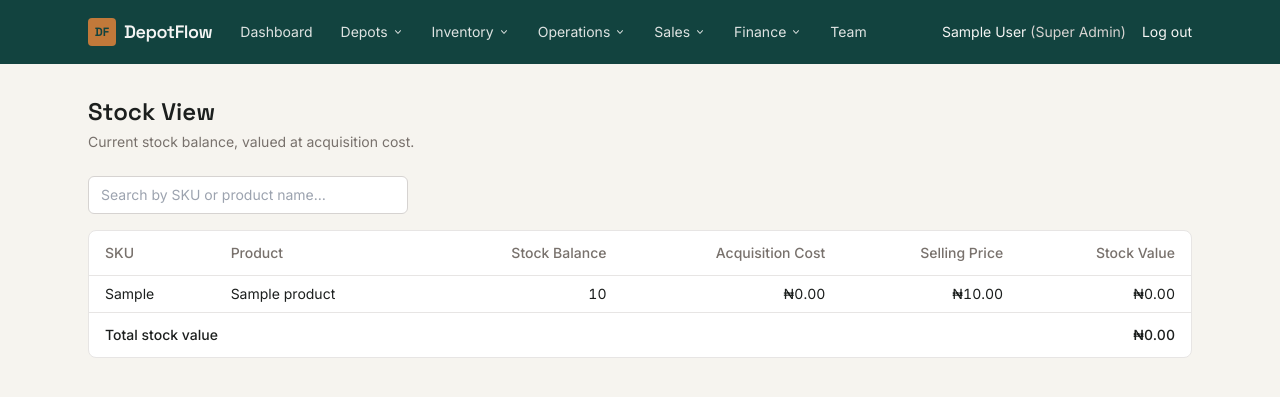
After one commit to 1Noobee/DepotFlow, a Django app: page /reports/stock/ in a window 1280 px wide. The commit adds this page. Shown: the top 397 px of the page. Run offline with Django 5.2, Linux system fonts and the light colour scheme; a user stored in the database is signed in; tables that the repository leaves empty hold one stand-in row (values such as "Sample post"); some libraries are stand-ins or nearby versions.

Commit message:
stock_view_and_hint

```diff
--- /dev/null
+++ b/core/static/core/js/stock_hint.js
@@ -0,0 +1,84 @@
+/*
+ * "Available stock at this depot" hint.
+ *
+ * Opt-in per page via a wrapper element:
+ *
+ *   <div data-stock-hint data-depot-field="id_depot">
+ *     ... formset with product selects, each row also containing a
+ *     <p data-stock-hint-text></p> placeholder (see
+ *     partials/dynamic_formset.html's show_stock_hint option) ...
+ *   </div>
+ *
+ * Refetches when: a product field changes, or the depot field
+ * changes (which refreshes every visible row, since they're all now
+ * asking about a different depot). Uses event delegation on the
+ * wrapper so newly added formset rows (via the Add Item button) are
+ * covered automatically, with no extra wiring needed here.
+ */
+document.addEventListener('DOMContentLoaded', function () {
+    document.querySelectorAll('[data-stock-hint]').forEach(function (root) {
+        var depotField = document.getElementById(root.dataset.depotField);
+        if (!depotField) {
+            return;
+        }
+
+        function hintFor(productSelect) {
+            var card = productSelect.closest('.formset-card');
+            return card ? card.querySelector('[data-stock-hint-text]') : null;
+        }
+
+        function refresh(productSelect) {
+            var hint = hintFor(productSelect);
+            if (!hint) {
+                return;
+            }
+
+            var depotId = depotField.value;
+            var productId = productSelect.value;
+
+            if (!depotId || !productId) {
+                hint.textContent = '';
+                return;
+            }
+
+            hint.textContent = 'Checking stock…';
+            hint.classList.remove('text-depot-brick');
+            hint.classList.add('text-stone-500');
+
+            var url = '/inventory/stock-balance/?product=' + encodeURIComponent(productId) +
+                '&depot=' + encodeURIComponent(depotId);
+
+            fetch(url, { headers: { 'X-Requested-With': 'XMLHttpRequest' } })
+                .then(function (response) {
+                    return response.ok ? response.json() : Promise.reject();
+                })
+                .then(function (data) {
+                    hint.textContent = 'Available at this depot: ' + data.stock_balance;
+                    if (data.stock_balance <= 0) {
+                        hint.classList.remove('text-stone-500');
+                        hint.classList.add('text-depot-brick');
+                    }
+                })
+                .catch(function () {
+                    hint.textContent = '';
+                });
+        }
+
+        root.addEventListener('change', function (event) {
+            if (event.target.matches('select[name$="-product"]')) {
+                refresh(event.target);
+            }
+        });
+
+        depotField.addEventListener('change', function () {
+            root.querySelectorAll('select[name$="-product"]').forEach(refresh);
+        });
+
+        // Cover rows already selected on initial page load (e.g. editing).
+        root.querySelectorAll('select[name$="-product"]').forEach(function (select) {
+            if (select.value) {
+                refresh(select);
+            }
+        });
+    });
+});
--- a/inventory/urls.py
+++ b/inventory/urls.py
@@ -4,6 +4,8 @@ from . import views
 app_name = "inventory"
 
 urlpatterns = [
+    path("stock-balance/", views.stock_balance_lookup, name="stock_balance_lookup"),
+
     path("", views.product_list, name="product_list"),
     path("products/new/", views.product_create, name="product_create"),
     path("products/<int:pk>/", views.product_detail, name="product_detail"),
--- a/operations/templates/operations/load_form.html
+++ b/operations/templates/operations/load_form.html
@@ -12,14 +12,14 @@
         {{ form|crispy }}
     </div>
 
-    <div class="bg-white p-6 rounded shadow max-w-2xl">
+    <div class="bg-white p-6 rounded shadow max-w-2xl" data-stock-hint data-depot-field="id_depot">
         <h2 class="font-semibold mb-4">Items</h2>
         <p class="text-xs text-gray-500 mb-4">
             Stock is checked against the selected depot's current
             balance when you save.
         </p>
 
-        {% include "partials/dynamic_formset.html" with formset=formset add_label="Item" %}
+        {% include "partials/dynamic_formset.html" with formset=formset add_label="Item" show_stock_hint=True %}
     </div>
 
     <div class="mt-6">
--- /dev/null
+++ b/reports/templates/reports/stock_view.html
@@ -0,0 +1,88 @@
+{% extends "base.html" %}
+
+{% block title %}Stock View - DepotFlow{% endblock %}
+
+{% block content %}
+<div class="flex flex-wrap items-end justify-between gap-4 mb-6">
+    <div>
+        <h1 class="text-2xl font-semibold">Stock View</h1>
+        <p class="text-stone-500 text-sm mt-1">Current stock balance, valued at acquisition cost.</p>
+    </div>
+
+    {% if depots|length > 1 %}
+    <form method="get" class="flex items-center gap-2">
+        <label for="id_depot_filter" class="text-sm text-stone-500">Depot</label>
+        <select id="id_depot_filter" name="depot" onchange="this.form.submit()"
+                class="rounded-md border border-stone-300 text-sm px-3 py-2">
+            {% for d in depots %}
+            <option value="{{ d.id }}" {% if depot and d.id == depot.id %}selected{% endif %}>{{ d.name }}</option>
+            {% endfor %}
+        </select>
+    </form>
+    {% endif %}
+</div>
+
+{% if not depot %}
+<div class="bg-white border border-stone-200 rounded-lg p-6 text-sm text-stone-600">
+    No depots exist yet.
+</div>
+{% else %}
+
+<div class="mb-4">
+    <input type="text" id="id_stock_search" placeholder="Search by SKU or product name…"
+           class="w-full sm:w-80 rounded-md border border-stone-300 text-sm px-3 py-2">
+</div>
+
+<div class="bg-white border border-stone-200 rounded-lg overflow-x-auto">
+    <table class="w-full text-sm" id="stock-table">
+        <thead>
+            <tr class="text-left text-stone-500 border-b border-stone-200">
+                <th class="px-4 py-3 font-medium">SKU</th>
+                <th class="px-4 py-3 font-medium">Product</th>
+                <th class="px-4 py-3 font-medium text-right">Stock Balance</th>
+                <th class="px-4 py-3 font-medium text-right">Acquisition Cost</th>
+                <th class="px-4 py-3 font-medium text-right">Selling Price</th>
+                <th class="px-4 py-3 font-medium text-right">Stock Value</th>
+            </tr>
+        </thead>
+        <tbody class="divide-y divide-stone-100">
+            {% for row in report.products %}
+            <tr data-stock-row data-search="{{ row.sku }} {{ row.name }}"
+                class="{% if row.stock_balance <= 0 %}text-stone-400{% endif %}">
+                <td class="px-4 py-2 tabular-nums">{{ row.sku }}</td>
+                <td class="px-4 py-2">{{ row.name }}</td>
+                <td class="px-4 py-2 text-right tabular-nums">{{ row.stock_balance }}</td>
+                <td class="px-4 py-2 text-right tabular-nums">&#8358;{{ row.acquisition_cost }}</td>
+                <td class="px-4 py-2 text-right tabular-nums">&#8358;{{ row.selling_price }}</td>
+                <td class="px-4 py-2 text-right tabular-nums">&#8358;{{ row.inventory_value }}</td>
+            </tr>
+            {% empty %}
+            <tr>
+                <td colspan="6" class="px-4 py-6 text-center text-stone-500">
+                    No products have moved through this depot yet.
+                </td>
+            </tr>
+            {% endfor %}
+        </tbody>
+        {% if report.products %}
+        <tfoot>
+            <tr class="border-t border-stone-200 font-medium">
+                <td class="px-4 py-3" colspan="5">Total stock value</td>
+                <td class="px-4 py-3 text-right tabular-nums">&#8358;{{ total_value }}</td>
+            </tr>
+        </tfoot>
+        {% endif %}
+    </table>
+</div>
+
+<script>
+    document.getElementById('id_stock_search').addEventListener('input', function (event) {
+        var query = event.target.value.trim().toLowerCase();
+        document.querySelectorAll('[data-stock-row]').forEach(function (row) {
+            var haystack = (row.dataset.search || '').toLowerCase();
+            row.classList.toggle('hidden', query !== '' && haystack.indexOf(query) === -1);
+        });
+    });
+</script>
+{% endif %}
+{% endblock %}
--- a/reports/urls.py
+++ b/reports/urls.py
@@ -5,6 +5,7 @@ app_name = "reports"
 
 urlpatterns = [
     path("dashboard/", views.dashboard, name="dashboard"),
+    path("stock/", views.stock_view, name="stock_view"),
     path("depots/<int:depot_id>/daily-sales/", views.daily_sales_report, name="daily_sales_report"),
     path("depots/<int:depot_id>/stock-movement/", views.daily_stock_movement_report, name="daily_stock_movement_report"),
     path("depots/<int:depot_id>/inventory/", views.current_inventory_report, name="current_inventory_report"),
--- a/reports/views.py
+++ b/reports/views.py
@@ -10,6 +10,7 @@ is handled in the broader views/permissions pass, not here.
 """
 
 from datetime import date as date_cls
+from decimal import Decimal
 
 from django.contrib.auth.decorators import login_required
 from django.http import JsonResponse
@@ -127,6 +128,39 @@ def business_ledger_summary_report(request):
 
 
 @login_required
+def stock_view(request):
+    """
+    Human-facing "what's actually in stock right now" page — the
+    HTML counterpart to current_inventory_report's JSON, with a
+    depot switcher instead of requiring a depot_id in the URL.
+
+    Open to any authenticated user (matches every other list view in
+    the app): defaults to the user's own depot if they have one,
+    otherwise the first depot alphabetically.
+    """
+
+    depots = Depot.objects.order_by("name")
+    depot_id = request.GET.get("depot")
+
+    if depot_id:
+        depot = get_object_or_404(Depot, pk=depot_id)
+    elif request.user.depot_id:
+        depot = request.user.depot
+    else:
+        depot = depots.first()
+
+    report = services.get_current_inventory_report(depot) if depot else None
+    total_value = sum((row["inventory_value"] for row in report["products"]), Decimal("0.00")) if report else Decimal("0.00")
+
+    return render(request, "reports/stock_view.html", {
+        "depots": depots,
+        "depot": depot,
+        "report": report,
+        "total_value": total_value,
+    })
+
+
+@login_required
 def dashboard(request):
     """
     Role-specific KPI landing page (spec section 22).
--- a/templates/base.html
+++ b/templates/base.html
@@ -38,6 +38,7 @@
     <script defer src="https://cdn.jsdelivr.net/npm/choices.js@11.1.0/public/assets/scripts/choices.min.js"></script>
     <script defer src="{% static 'core/js/product_choices.js' %}"></script>
     <script defer src="{% static 'core/js/dynamic_formset.js' %}"></script>
+    <script defer src="{% static 'core/js/stock_hint.js' %}"></script>
 
     <style type="text/tailwindcss">
         @layer base {
@@ -140,6 +141,7 @@
                             <svg class="h-3 w-3" viewBox="0 0 20 20" fill="currentColor"><path fill-rule="evenodd" d="M5.23 7.21a.75.75 0 011.06.02L10 11.168l3.71-3.938a.75.75 0 111.08 1.04l-4.25 4.5a.75.75 0 01-1.08 0l-4.25-4.5a.75.75 0 01.02-1.06z" clip-rule="evenodd"/></svg>
                         </button>
                         <div x-show="inventory" x-cloak x-transition.opacity.duration.100ms class="dropdown-panel">
+                            <a href="{% url 'reports:stock_view' %}" class="dropdown-link">Stock View</a>
                             <a href="{% url 'inventory:product_list' %}" class="dropdown-link">Products</a>
                             <a href="{% url 'inventory:supplier_list' %}" class="dropdown-link">Suppliers</a>
                             <a href="{% url 'inventory:stock_receipt_list' %}" class="dropdown-link">Stock Receipts</a>
@@ -247,6 +249,7 @@
 
             {% if nav_show_inventory %}
             <p class="mobile-section-label">Inventory</p>
+            <a href="{% url 'reports:stock_view' %}" class="mobile-link">Stock View</a>
             <a href="{% url 'inventory:product_list' %}" class="mobile-link">Products</a>
             <a href="{% url 'inventory:supplier_list' %}" class="mobile-link">Suppliers</a>
             <a href="{% url 'inventory:stock_receipt_list' %}" class="mobile-link">Stock Receipts</a>
--- a/templates/partials/dynamic_formset.html
+++ b/templates/partials/dynamic_formset.html
@@ -9,6 +9,9 @@
                 Remove
             </button>
             {{ formset.empty_form|crispy }}
+            {% if show_stock_hint %}
+            <p class="text-xs text-stone-500 mt-1" data-stock-hint-text></p>
+            {% endif %}
         </div>
     </template>
 
@@ -20,6 +23,9 @@
                 Remove
             </button>
             {{ item_form|crispy }}
+            {% if show_stock_hint %}
+            <p class="text-xs text-stone-500 mt-1" data-stock-hint-text></p>
+            {% endif %}
         </div>
         {% endfor %}
     </div>
```
Also changed, not shown: inventory/views.py (+27 -0 lines).
